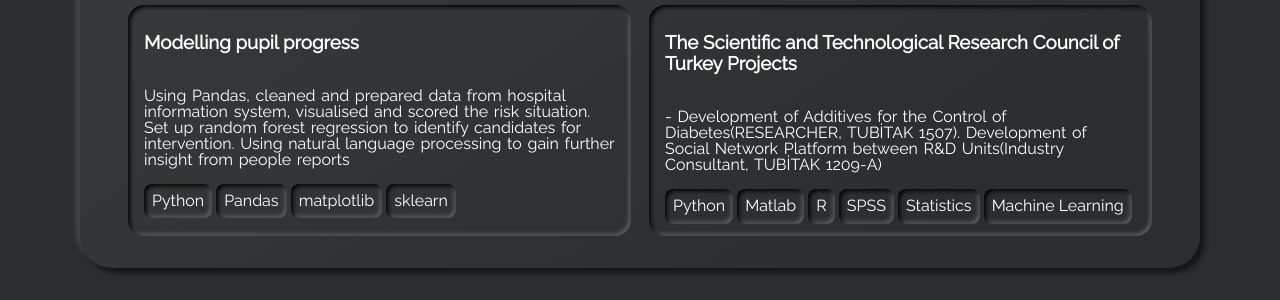
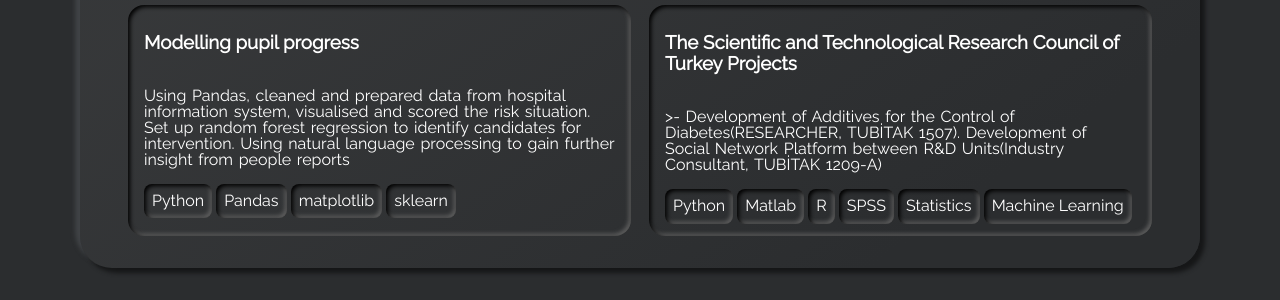
Before and after one commit to cgncvk/cgncvk.github.io-, a Jekyll site: the page built from index.html, in a window 1280 px wide and 900 px high, scrolled down 4425 px. Shown: the part 153-453 px from the top of the window. Built offline with Jekyll 4.4.1, drawn with Linux system fonts in a browser that asks for light colours.

```diff
--- a/_data/projects.yml
+++ b/_data/projects.yml
@@ -22,7 +22,7 @@
     - tag: sklearn
 
 - name: The Scientific and Technological Research Council of Turkey Projects
-  descr: "- Development of Additives for the Control of Diabetes(RESEARCHER, TUBİTAK 1507). \ Development of Social Network Platform between R&D Units(Industry Consultant, TUBİTAK 1209-A)"
+  descr: " >-  Development of Additives for the Control of Diabetes(RESEARCHER, TUBİTAK 1507). \ Development of Social Network Platform between R&D Units(Industry Consultant, TUBİTAK 1209-A)"
   tags:
     - tag: Python
     - tag: Matlab
```
